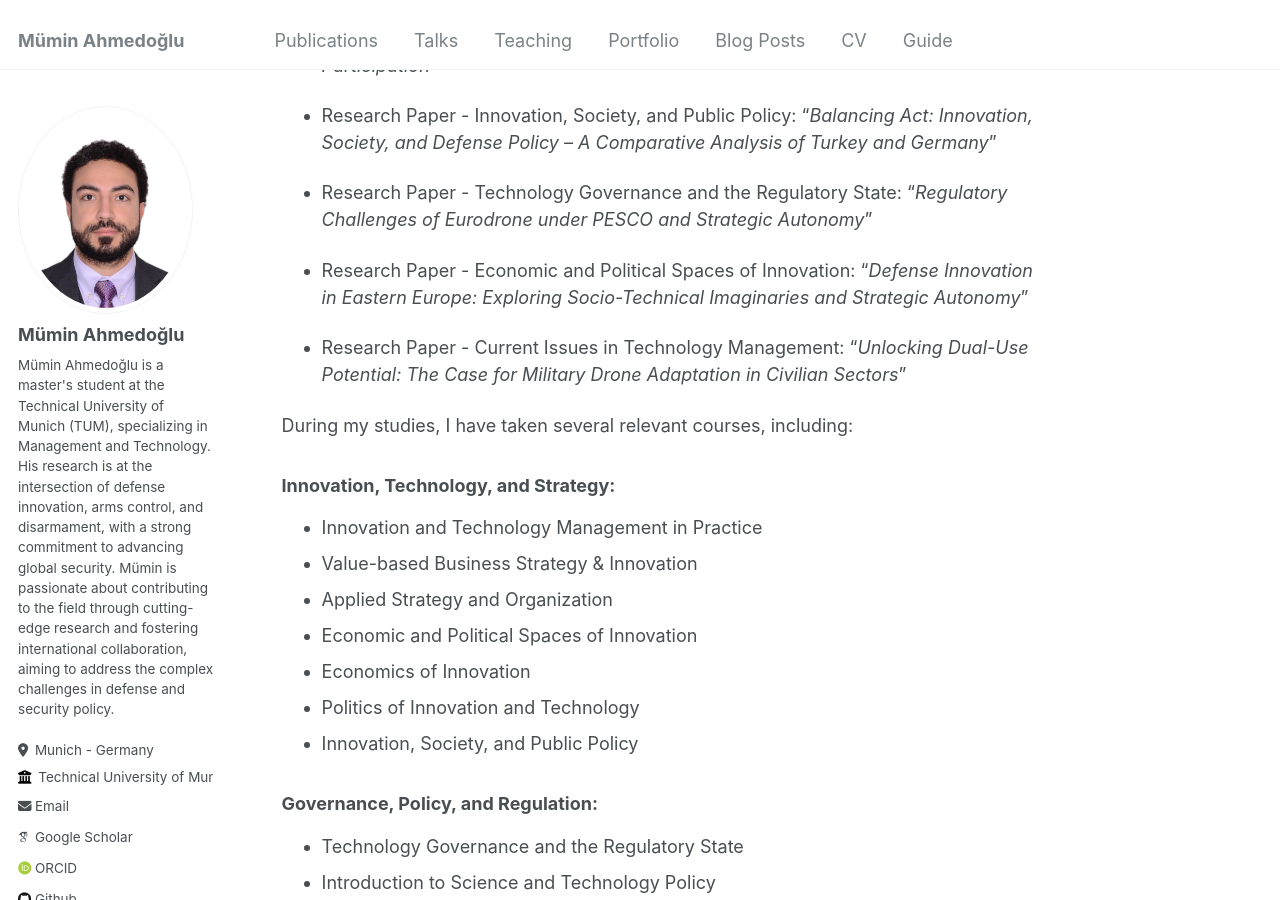
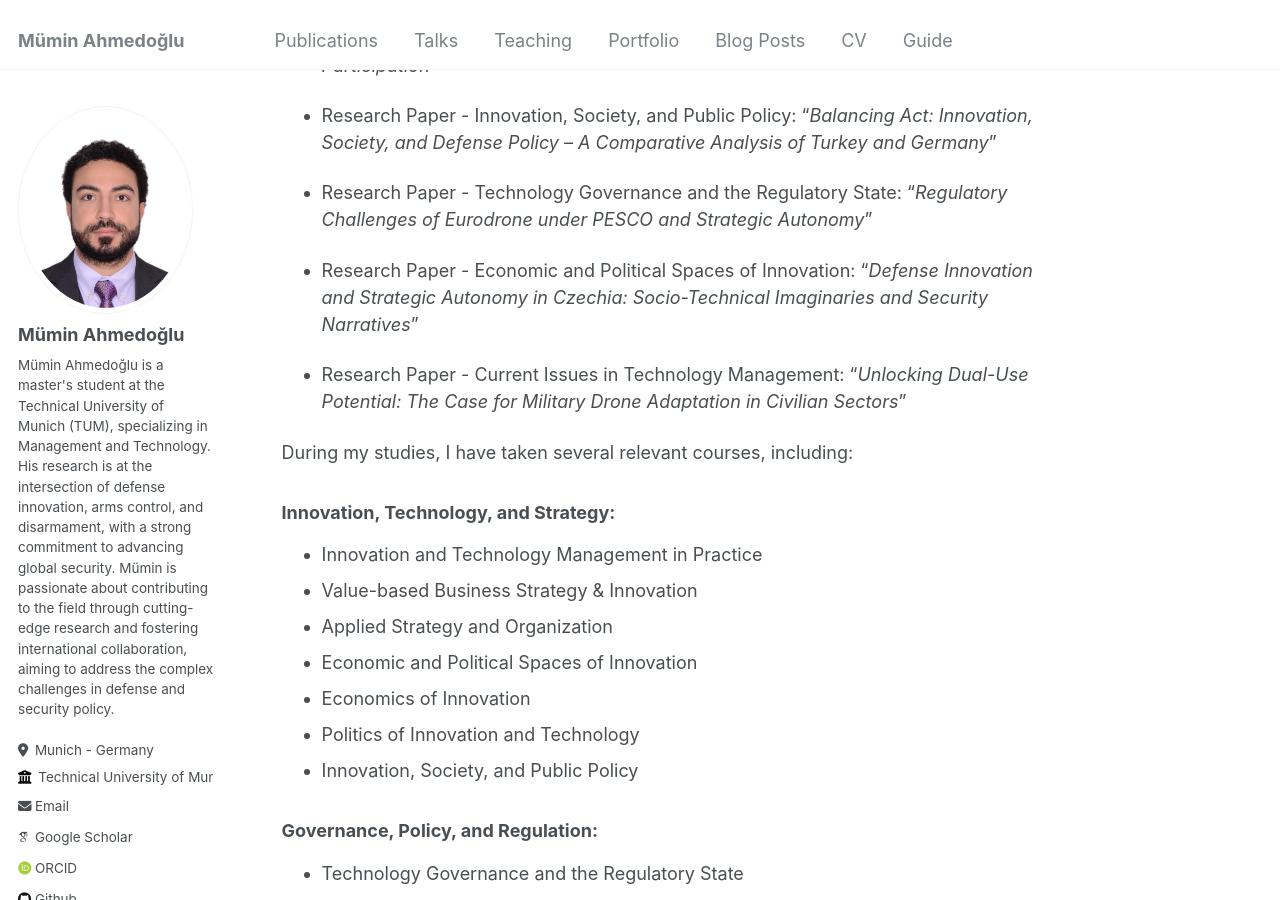
Before and after one commit to ahmedoglu/ahmedoglu.github.io, a Jekyll site: the page built from _pages/about.md, in a window 1280 px wide and 900 px high, scrolled down 3008 px. Built offline with Jekyll 4.4.1, drawn with Linux system fonts in a browser that asks for light colours; some web fonts are replaced.

Commit message:
Update about.md

```diff
--- a/_pages/about.md
+++ b/_pages/about.md
@@ -59,7 +59,7 @@ Thesis Topic: " _Defense Collaborations, Industrial Base, and Military Expenditu
 
 - Research Paper - Technology Governance and the Regulatory State: "_Regulatory Challenges of Eurodrone under PESCO and Strategic Autonomy_"
 
-- Research Paper - Economic and Political Spaces of Innovation: "_Defense Innovation in Eastern Europe: Exploring Socio-Technical Imaginaries and Strategic Autonomy_"
+- Research Paper - Economic and Political Spaces of Innovation: "_Defense Innovation and Strategic Autonomy in Czechia: Socio-Technical Imaginaries and Security Narratives_"
 
 - Research Paper - Current Issues in Technology Management: “_Unlocking Dual-Use Potential: The Case for Military Drone Adaptation in Civilian Sectors_”
 
```
